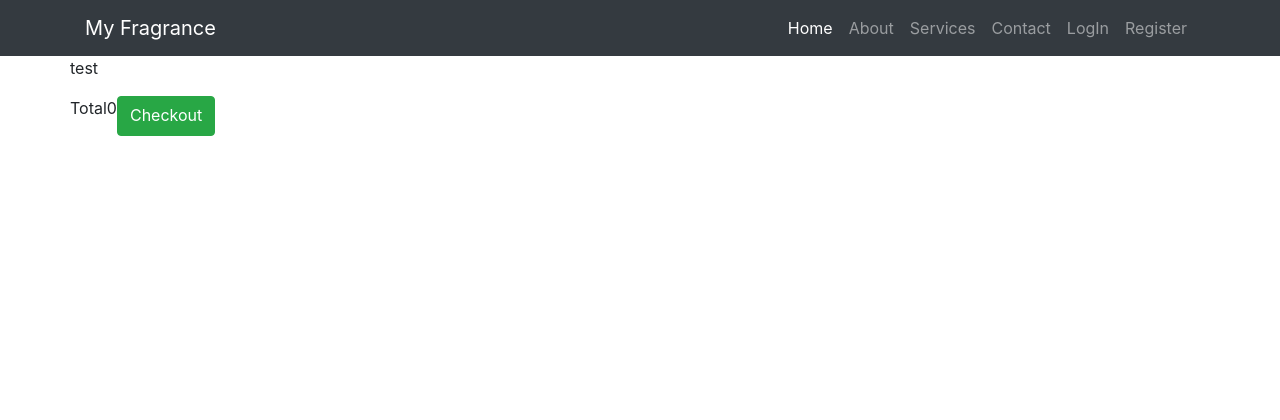
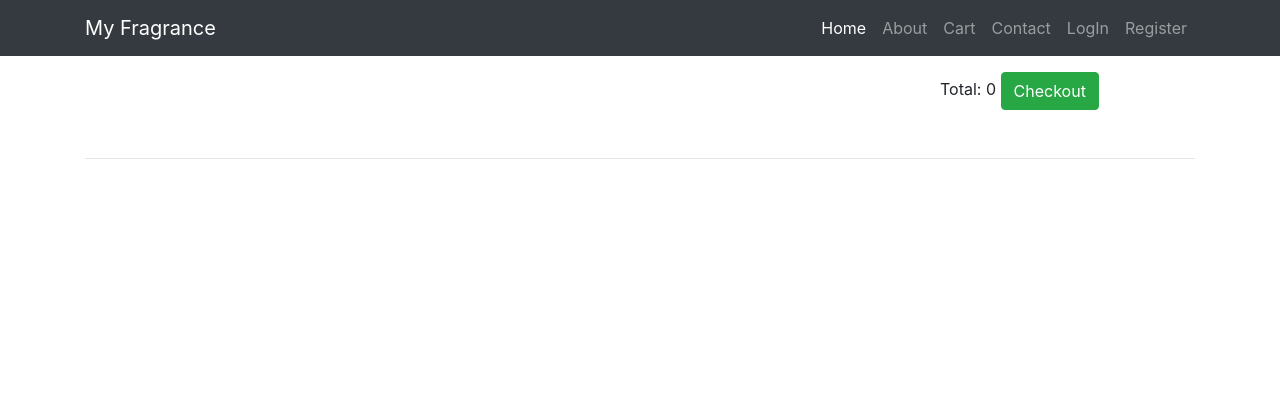
Before and after one commit to Rawa08/FullstackWithDjango, a Django app: page /cart/ in a window 1280 px wide. Shown: the top 420 px of the page. Run offline with Django 3.2, Linux system fonts and the light colour scheme; some libraries are stand-ins or nearby versions.

Commit message:
Rendering cart

```diff
--- a/cart/contexts.py
+++ b/cart/contexts.py
@@ -2,16 +2,18 @@ from django.shortcuts import get_object_or_404
 from products.models import Perfume
 
 
-#render all added products on any page
 def cart_content(request):
+
     cart = request.session.get('cart', {})
 
     cart_item = []
     total = 0
     product_count = 0
+
     for id, quantity in cart.items():
         product = get_object_or_404(Perfume, pk=id)
         total += quantity * product.price
         product_count += quantity
-        cart_item.append({'id':id, 'quantity':quantity})
-    return {'cart_item':cart_item, 'total':total, 'product_count':product_count}
+        cart_item.append({'id': id, 'quantity': quantity, 'product': product})
+
+    return {'cart_item': cart_item, 'total': total, 'product_count': product_count}
--- a/cart/templates/cart.html
+++ b/cart/templates/cart.html
@@ -3,41 +3,63 @@
 {% load bootstrap_tags %}
 
 {% block content %}
-<div class="row row-flex">
-<p>test</p>
+
+	<div class="row">
+    <hr>
+    <div class="col-3 my-1">
+
+	</div>
+    <div class="col-3 my-3"><p></div>
+    <div class="col-3 my-1"></div>
+    <div class="col-3 my-3"><p>Total: {{ total }}
+		<a href="/" class="btn btn-success"
+			role="button">Checkout</a></p></div>
+	</div>
+    <hr>
+<div class="row">
+
 	{% for item in cart_item %}
+	<div class="col-lg-3 col-md-6 my-2">
+		<div class="card h-100">
 
-    <div class="mt-5 col-xs-10 col-xs-offset-1 col-sm-offset-0 col-sm-6 col-md-4 display panel panel-display">
+			<img class="card-img-top" src="{{ MEDIA_URL }}{{ item.product.image }}" alt="">
+			<div class="card-body">
+				<h4 class="card-title">
+					{{ item.product.name }}</h6>
+				</h4>
 
-        <div class="product" style="background-image: url('{{ MEDIA_URL }}{{ item.product.image }}')"></div>
+				<h5>{{ item.product.price }}</h5>
+				<small>{{ item.product.volume }}ml</small>
+				{% if item.product.gender == 'U' %}
+				<img class="gender-icon-cart" src="{{ MEDIA_URL }}images/unisex.png" alt="">
+                {% elif item.product.gender == 'F'%}
+				<img class="gender-icon-cart" src="{{ MEDIA_URL }}images/female.png" alt="">
+                 {% else %}
+				<img class="gender-icon-cart" src="{{ MEDIA_URL }}images/male.png" alt="">
 
-        <div class="caption">
-            <h3>{{ item.product.name }}</h3>
-            <p class="product-description">{{ item.product.description }}</p>
-            <p>{{ item.product.price }}</p>
-            <p>
+                {%endif%}
+</div>
 
+				<div class="card-footer">
+                							<p>Qty:
+        {{item.quantity}}</p>
 					<form class="form-inline" method="post" action="{% url 'adjust' item.id %}">
 						{% csrf_token %}
-                    <div class="form-group">
-                        <label for="exampleInputAmount" class="sr-only">New Qty</label>
-                        <div class="input-group">
-                            <div class="input-group-addon">Qty</div>
-                            <input name="quantity" type="number" min="0" max="999" class="form-control">
-                            <div class="input-group-addon">{{item.quantity}}</div>
+
+							<div class="col-12">
+
+								New Qty: <input name="quantity" type="number" min="0" max="999" class="form-control m-1">
+								<button type="submit" class="btn btn-sm btn-success">Amend</button>
+							</div>
+
+
+					</form>
 				</div>
 			</div>
-                    <button type="submit" class="btn btn-primary"><span class="glyphicon glyphicon-edit" aria-hidden="true"></span>Amend</button>
-                </form>
-            </p>
-        </div>
-    </div>
-    {% endfor %}
-</div>
-<div class="row">
-    <p>Total</p>
-    <p><span class="glyphicon glyphicon-euro" aria-hidden="true"></span>{{ total }}</p>
-    <a href="/" class="btn btn-success" role="button"><span class="glyphicon glyphicon-ok-sign" aria-hidden="true"></span>Checkout</a>
+			<!---->
 		</div>
 
+		{% endfor %}
+
+</div>
 	{% endblock %}
--- a/cart/urls.py
+++ b/cart/urls.py
@@ -3,7 +3,7 @@ from .views import my_cart, add_product, adjust
 
 
 urlpatterns = [
-     url(r'^$', my_cart, name='my_cart'),
+    url(r'^$', my_cart, name='my_cart'),
     url(r'^add/(?P<id>\d+)', add_product, name='add_product'),
     url(r'^adjust/(?P<id>\d+)', adjust, name='adjust'),
 ]
--- a/static/css/custom.css
+++ b/static/css/custom.css
@@ -1,6 +1,11 @@
 .gender-icon{
     width: 20%;
     margin-left: 80%;
+
+}
+.gender-icon-cart{
+    width: 10%;
+
 
 }
 .m-container{
--- a/templates/base.html
+++ b/templates/base.html
@@ -30,14 +30,14 @@
 	<!-- Navigation -->
 	<nav class="navbar navbar-expand-lg navbar-dark bg-dark fixed-top">
 		<div class="container">
-			<a class="navbar-brand" href="/">My Fragrance</a>
+			<a class="navbar-brand" href="{% url 'home_page' %}">My Fragrance</a>
 			<button class="navbar-toggler" type="button" data-toggle="collapse" data-target="#navbarResponsive" aria-controls="navbarResponsive" aria-expanded="false" aria-label="Toggle navigation">
         <span class="navbar-toggler-icon"></span>
       </button>
 			<div class="collapse navbar-collapse" id="navbarResponsive">
 				<ul class="navbar-nav ml-auto">
 					<li class="nav-item active">
-						<a class="nav-link" href="#">Home
+						<a class="nav-link" href="{% url 'home_page' %}">Home
 							<span class="sr-only">(current)</span>
 						</a>
 					</li>
@@ -45,7 +45,7 @@
 						<a class="nav-link" href="#">About</a>
 					</li>
 					<li class="nav-item">
-						<a class="nav-link" href="#">Services</a>
+						<a class="nav-link" href="{% url 'my_cart' %}">Cart</a>
 					</li>
 					<li class="nav-item">
 						<a class="nav-link" href="#">Contact</a>
```
Also changed, not shown: db.sqlite3. Lines whose indentation alone changed are shown as unchanged.
